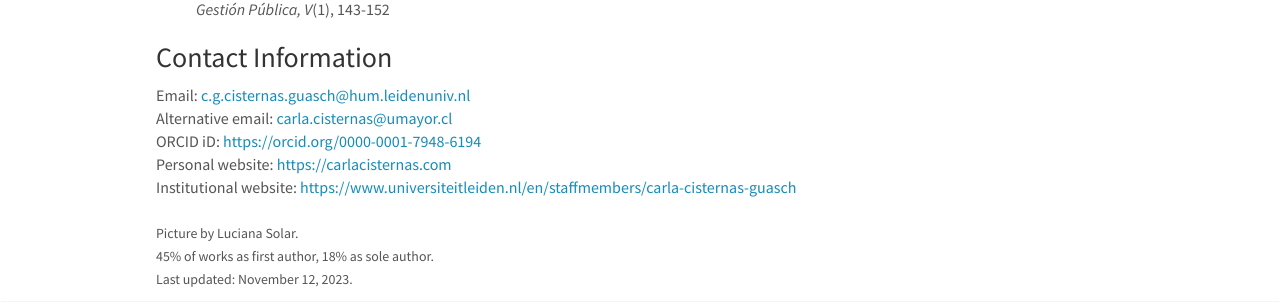
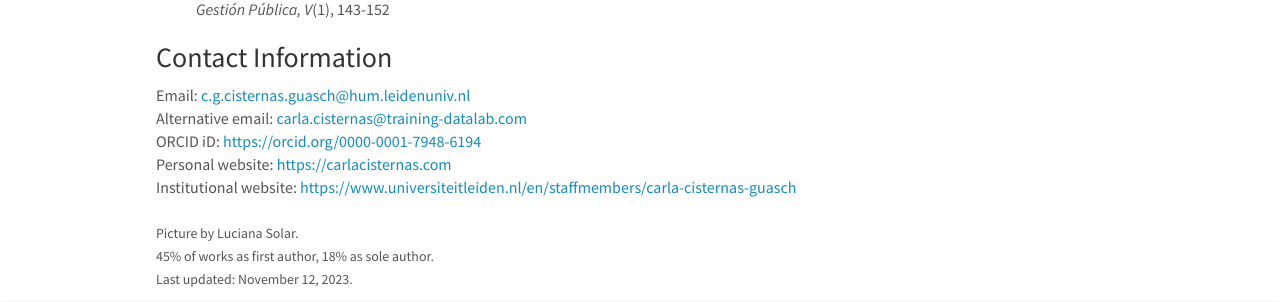
Before and after one commit to training-datalab/old-training-datalab.com, a Jekyll site: the page built from _pages/ccisternas.md, in a window 1280 px wide and 900 px high, scrolled down 663 px. Shown: the part 483-785 px from the top of the window. Built offline with Jekyll 4.4.1, drawn with Linux system fonts in a browser that asks for light colours; nearby versions of some CDN libraries.

Commit message:
Update ccisternas.md
Co-Authored-By: Carla Cisternas <carla.cisternas@umayor.cl>

```diff
--- a/_pages/ccisternas.md
+++ b/_pages/ccisternas.md
@@ -45,7 +45,7 @@ permalink: /team/ccisternas/
 ### Contact Information
 
 Email: <a href="mailto:c.g.cisternas.guasch@hum.leidenuniv.nl">c.g.cisternas.guasch@hum.leidenuniv.nl</a><br />
-Alternative email: <a href="mailto:carla.cisternas@umayor.cl">carla.cisternas@umayor.cl</a><br />
+Alternative email: <a href="mailto:carla.cisternas@training-datalab.com">carla.cisternas@training-datalab.com</a><br />
 ORCID iD: <a href="https://orcid.org/0000-0001-7948-6194" target="_blank">https://orcid.org/0000-0001-7948-6194</a><br />
 Personal website: <a href="https://carlacisternas.com/" target="_blank">https://carlacisternas.com</a><br />
 Institutional website: <a href="https://www.universiteitleiden.nl/en/staffmembers/carla-cisternas-guasch" target="_blank">https://www.universiteitleiden.nl/en/staffmembers/carla-cisternas-guasch</a><br />
```
